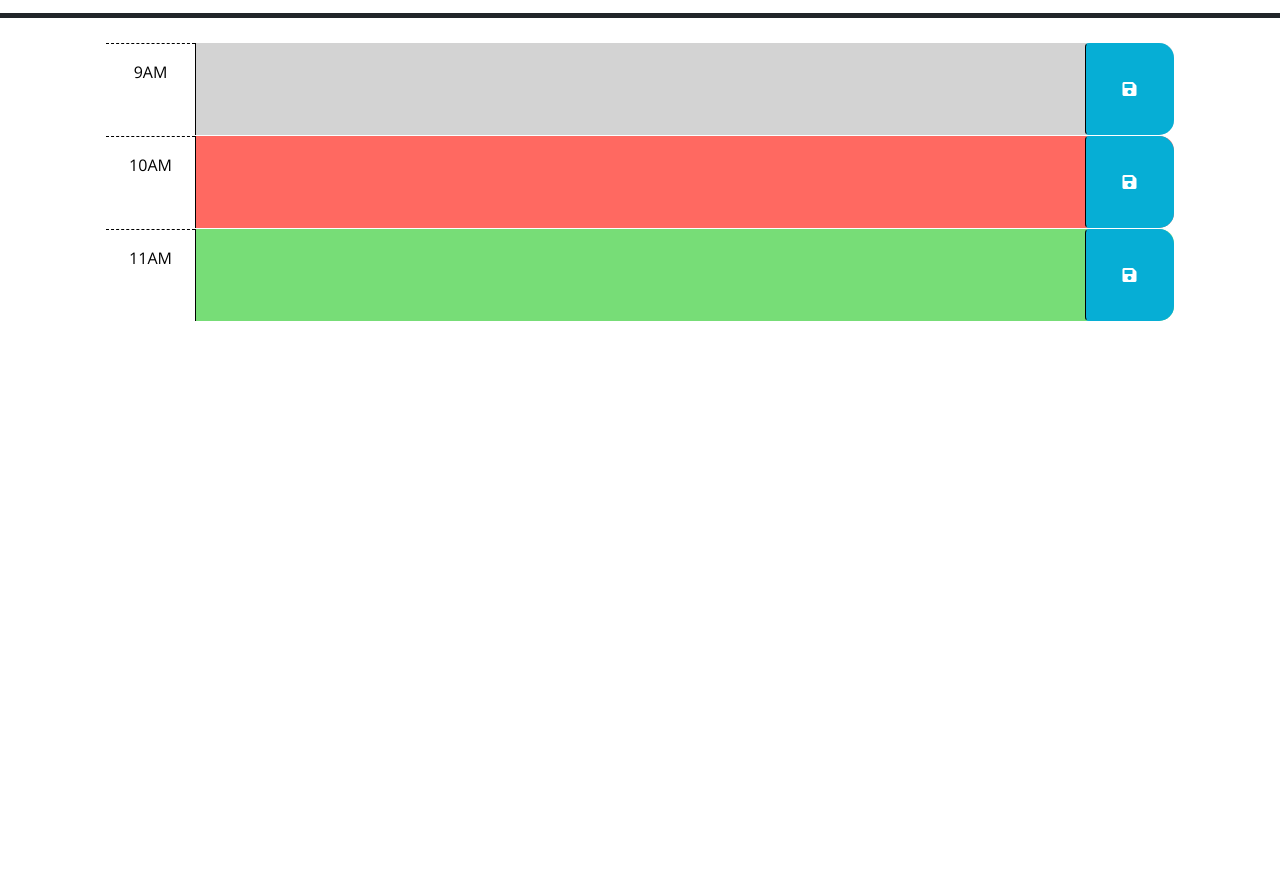
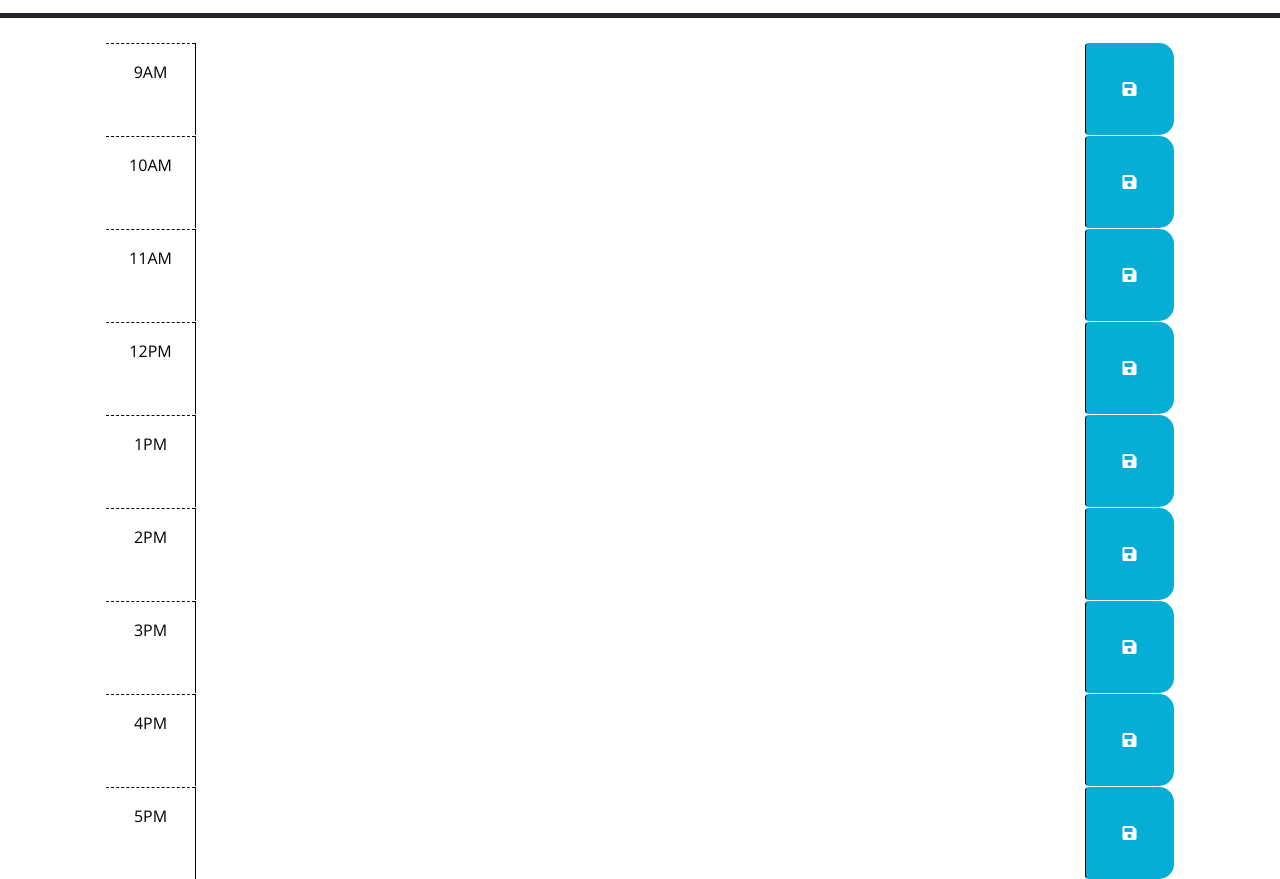
Before and after one commit to BeaBravo/Workday-scheduler, a plain HTML site: page index.html in a window 1280 px wide. Shown: the part 260-1139 px from the top of the page. Before the commit the page ends 800 px from the top, so only its background shows below. Drawn offline with nearby package versions, Linux system fonts and the light colour scheme.

Commit message:
added timeblocks for all working hours

```diff
--- a/index.html
+++ b/index.html
@@ -40,7 +40,7 @@
         -->
 
       <!-- Example of a past time block. The "past" class adds a gray background color. -->
-      <div id="hour-9" class="row time-block past">
+      <div id="hour-9" class="row time-block">
         <div class="col-2 col-md-1 hour text-center py-3">9AM</div>
         <textarea class="col-8 col-md-10 description" rows="3"> </textarea>
         <button class="btn saveBtn col-2 col-md-1" aria-label="save">
@@ -49,7 +49,7 @@
       </div>
 
       <!-- Example of a a present time block. The "present" class adds a red background color. -->
-      <div id="hour-10" class="row time-block present">
+      <div id="hour-10" class="row time-block">
         <div class="col-2 col-md-1 hour text-center py-3">10AM</div>
         <textarea class="col-8 col-md-10 description" rows="3"> </textarea>
         <button class="btn saveBtn col-2 col-md-1" aria-label="save">
@@ -58,8 +58,56 @@
       </div>
 
       <!-- Example of a future time block. The "future" class adds a green background color. -->
-      <div id="hour-11" class="row time-block future">
+      <div id="hour-11" class="row time-block">
         <div class="col-2 col-md-1 hour text-center py-3">11AM</div>
+        <textarea class="col-8 col-md-10 description" rows="3"> </textarea>
+        <button class="btn saveBtn col-2 col-md-1" aria-label="save">
+          <i class="fas fa-save" aria-hidden="true"></i>
+        </button>
+      </div>
+
+      <div id="hour-12" class="row time-block">
+        <div class="col-2 col-md-1 hour text-center py-3">12PM</div>
+        <textarea class="col-8 col-md-10 description" rows="3"> </textarea>
+        <button class="btn saveBtn col-2 col-md-1" aria-label="save">
+          <i class="fas fa-save" aria-hidden="true"></i>
+        </button>
+      </div>
+
+      <div id="hour-13" class="row time-block">
+        <div class="col-2 col-md-1 hour text-center py-3">1PM</div>
+        <textarea class="col-8 col-md-10 description" rows="3"> </textarea>
+        <button class="btn saveBtn col-2 col-md-1" aria-label="save">
+          <i class="fas fa-save" aria-hidden="true"></i>
+        </button>
+      </div>
+
+      <div id="hour-14" class="row time-block">
+        <div class="col-2 col-md-1 hour text-center py-3">2PM</div>
+        <textarea class="col-8 col-md-10 description" rows="3"> </textarea>
+        <button class="btn saveBtn col-2 col-md-1" aria-label="save">
+          <i class="fas fa-save" aria-hidden="true"></i>
+        </button>
+      </div>
+
+      <div id="hour-15" class="row time-block">
+        <div class="col-2 col-md-1 hour text-center py-3">3PM</div>
+        <textarea class="col-8 col-md-10 description" rows="3"> </textarea>
+        <button class="btn saveBtn col-2 col-md-1" aria-label="save">
+          <i class="fas fa-save" aria-hidden="true"></i>
+        </button>
+      </div>
+
+      <div id="hour-16" class="row time-block">
+        <div class="col-2 col-md-1 hour text-center py-3">4PM</div>
+        <textarea class="col-8 col-md-10 description" rows="3"> </textarea>
+        <button class="btn saveBtn col-2 col-md-1" aria-label="save">
+          <i class="fas fa-save" aria-hidden="true"></i>
+        </button>
+      </div>
+
+      <div id="hour-17" class="row time-block">
+        <div class="col-2 col-md-1 hour text-center py-3">5PM</div>
         <textarea class="col-8 col-md-10 description" rows="3"> </textarea>
         <button class="btn saveBtn col-2 col-md-1" aria-label="save">
           <i class="fas fa-save" aria-hidden="true"></i>
--- a/script.js
+++ b/script.js
@@ -20,14 +20,22 @@ $(function () {
   // attribute of each time-block be used to do this?
   //
   // TODO: Add code to display the current date in the header of the page.
+  //Dependencies
   var currentDayEl = $("#currentDay");
+
+  //global variables
+
+  //functions
+  function init() {
+    setInterval(getTodaysDate, 1000);
+    getTodaysDate();
+  }
 
   function getTodaysDate() {
     var todaysDate = dayjs();
     currentDayEl.text(todaysDate.format("dddd, MMMM D YYYY [at] hh:mm:ss a"));
   }
 
-  setInterval(getTodaysDate, 1000);
-
-  getTodaysDate();
+  //initializations
+  init();
 });
```
